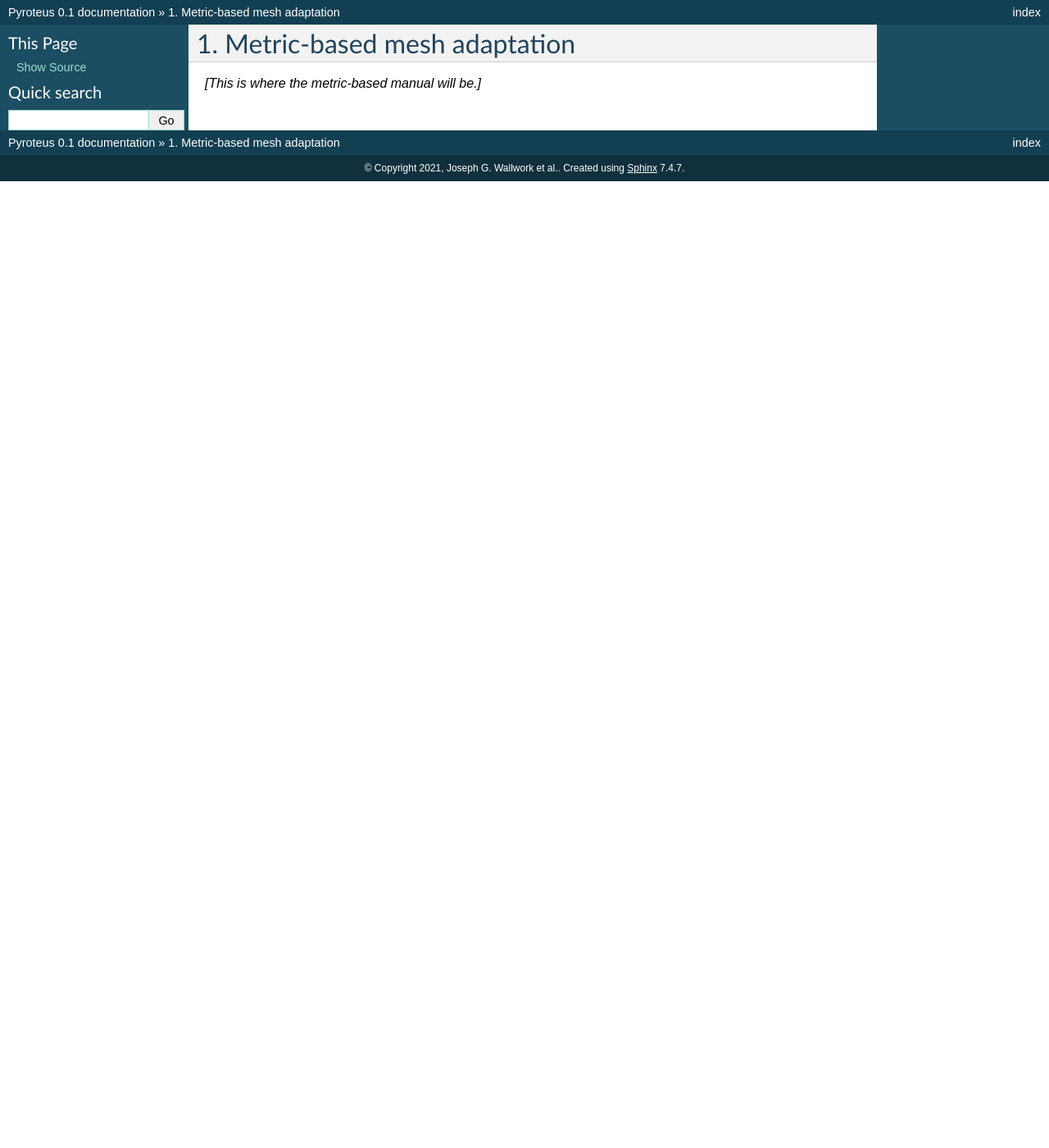
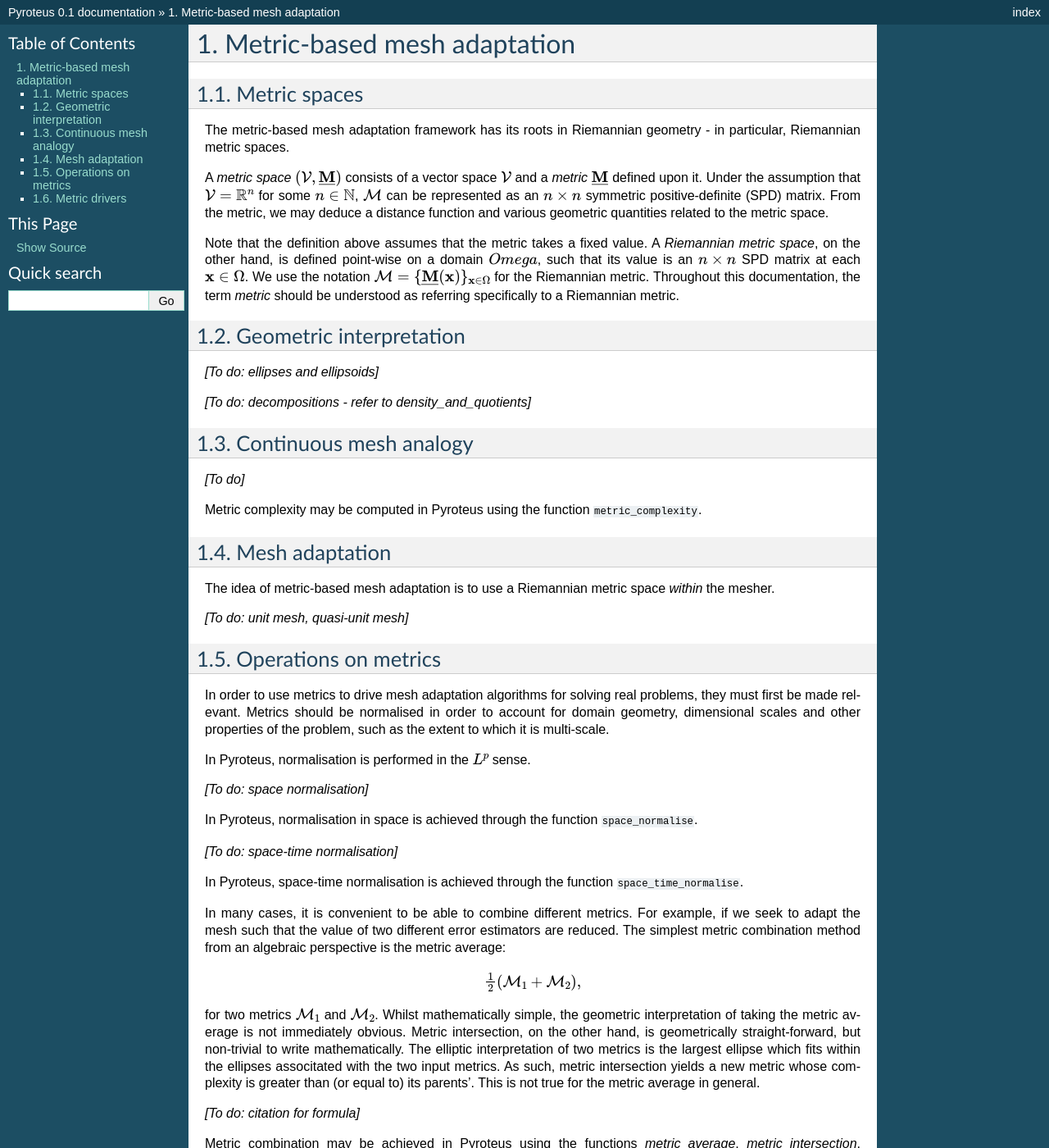
Before and after one commit to pyroteus/pyroteus, a Sphinx documentation site: the page built from docs/source/maths/1-metric-based.rst, in a window 1280 px wide and 1400 px high. Shown: the whole window at 82% size. Built offline with Sphinx 7.4.7, drawn with Linux system fonts in a browser that asks for light colours; pages that are not in the unit, such as notebooks, are missing from menus; some of the changed text lies outside the part shown.

Commit message:
docs/maths: made a start on metric-based

```diff
--- a/docs/source/maths/1-metric-based.rst
+++ b/docs/source/maths/1-metric-based.rst
@@ -2,4 +2,124 @@
 Metric-based mesh adaptation
 ============================
 
-`[This is where the metric-based manual will be.]`
+Metric spaces
+-------------
+
+The metric-based mesh adaptation framework has its
+roots in Riemannian geometry - in particular,
+Riemannian metric spaces.
+
+A `metric space`
+:math:`(\mathcal V,\underline{\mathbf M})` consists
+of a vector space :math:`\mathcal V` and a `metric`
+:math:`\underline{\mathbf M}` defined upon it. Under
+the assumption that :math:`\mathcal V=\mathbb R^n`
+for some :math:`n\in\mathbb N`, :math:`\mathcal M` can
+be represented as an :math:`n\times n` symmetric
+positive-definite (SPD) matrix. From the metric, we
+may deduce a distance function and various geometric
+quantities related to the metric space.
+
+Note that the definition above assumes that the metric
+takes a fixed value. A `Riemannian metric space`,
+on the other hand, is defined point-wise on a domain
+:math:`Omega`, such that its value is an :math:`n\times n`
+SPD matrix at each :math:`\mathbf x\in\Omega`. We
+use the notation
+:math:`\mathcal M=\{\underline{\mathbf M}(\mathbf x)\}_{\mathbf x\in\Omega}`
+for the Riemannian metric. Throughout this documentation,
+the term `metric` should be understood as referring
+specifically to a Riemannian metric.
+
+
+Geometric interpretation
+------------------------
+
+`[To do: ellipses and ellipsoids]`
+
+`[To do: decompositions - refer to density_and_quotients]`
+
+
+Continuous mesh analogy
+-----------------------
+
+`[To do]`
+
+Metric complexity may be computed in Pyroteus using
+the function ``metric_complexity``.
+
+
+Mesh adaptation
+---------------
+
+The idea of metric-based mesh adaptation is to use
+a Riemannian metric space `within` the mesher.
+
+`[To do: unit mesh, quasi-unit mesh]`
+
+
+Operations on metrics
+---------------------
+
+In order to use metrics to drive mesh adaptation
+algorithms for solving real problems, they must
+first be made relevant. Metrics should be
+normalised in order to account for domain geometry,
+dimensional scales and other properties of the
+problem, such as the extent to which it is
+multi-scale.
+
+In Pyroteus, normalisation is performed in the
+:math:`L^p` sense.
+
+`[To do: space normalisation]`
+
+In Pyroteus, normalisation in space is achieved
+through the function ``space_normalise``.
+
+`[To do: space-time normalisation]`
+
+In Pyroteus, space-time normalisation is achieved
+through the function ``space_time_normalise``.
+
+In many cases, it is convenient to be able to combine
+different metrics. For example, if we seek to adapt
+the mesh such that the value of two different error
+estimators are reduced. The simplest metric combination
+method from an algebraic perspective is the metric
+average:
+
+.. math::
+    \tfrac12(\mathcal M_1 + \mathcal M_2),
+
+for two metrics :math:`\mathcal M_1` and
+:math:`\mathcal M_2`. Whilst mathematically simple,
+the geometric interpretation of taking the metric
+average is not immediately obvious. Metric intersection,
+on the other hand, is geometrically straight-forward,
+but non-trivial to write mathematically. The elliptic
+interpretation of two metrics is the largest ellipse
+which fits within the ellipses associtated with the
+two input metrics. As such, metric intersection yields
+a new metric whose complexity is greater than (or equal
+to) its parents'. This is not true for the metric
+average in general.
+
+`[To do: citation for formula]`
+
+Metric combination may be achieved in Pyroteus using the
+functions `metric_average`, `metric_intersection`,
+`metric_relaxation` (generalised average) and simply
+`combine_metrics`.
+
+
+Metric drivers
+--------------
+
+Pyroteus provides a number of different driver functions
+for metric generation. These include ``isotropic_metric``,
+which takes an error indicator field and constructs a
+metric which specifies how a mesh should be adapted purely
+in terms of element size (not orientation or shape).
+
+`[To do: isotropic metric, Hessian metric]`
```
